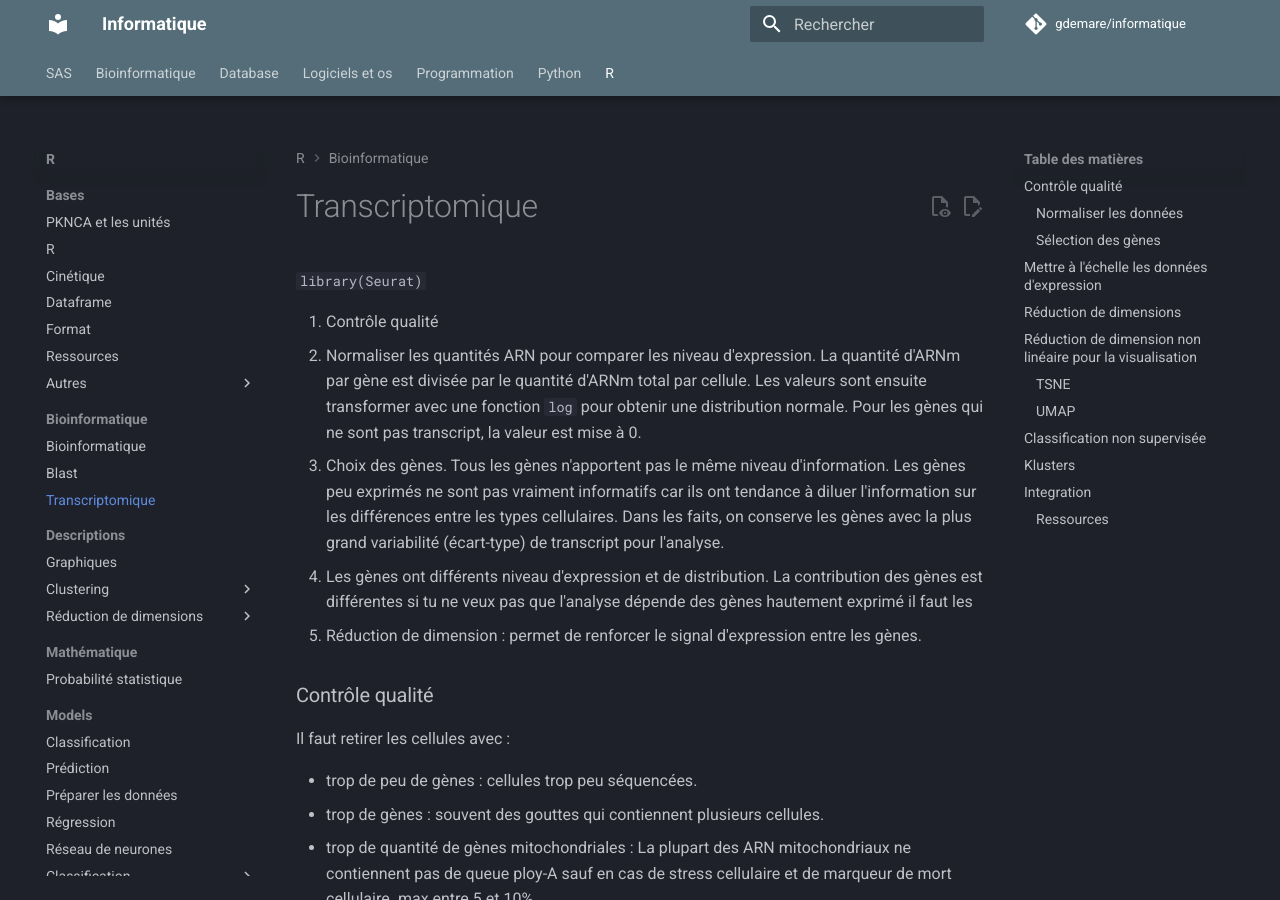
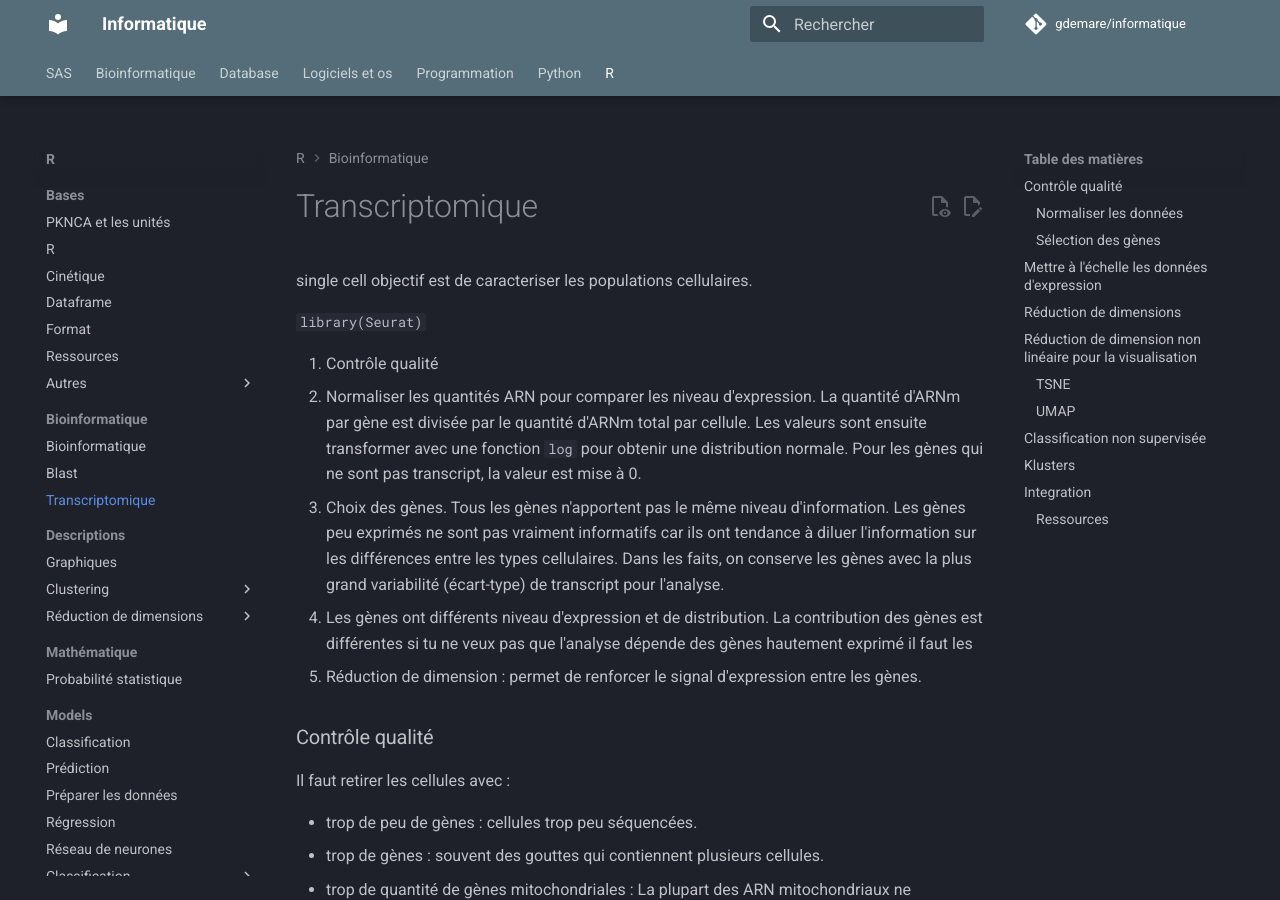
Before and after one commit to gdemare/Informatique, an MkDocs documentation site: the page built from docs/r/bioinformatique/transcriptomique.md, in a window 1280 px wide and 900 px high. Built offline with MkDocs 1.6.1 and Material for MkDocs 9.7.7, drawn with Linux system fonts in a browser that asks for light colours; comment, search, counter and statistics services are not loaded.

Commit message:
Update transcriptomique.md

```diff
--- a/docs/r/bioinformatique/transcriptomique.md
+++ b/docs/r/bioinformatique/transcriptomique.md
@@ -1,3 +1,6 @@
+single cell
+objectif est de caracteriser les populations cellulaires.
+
 `library(Seurat)`
 
 1. Contrôle qualité
```
